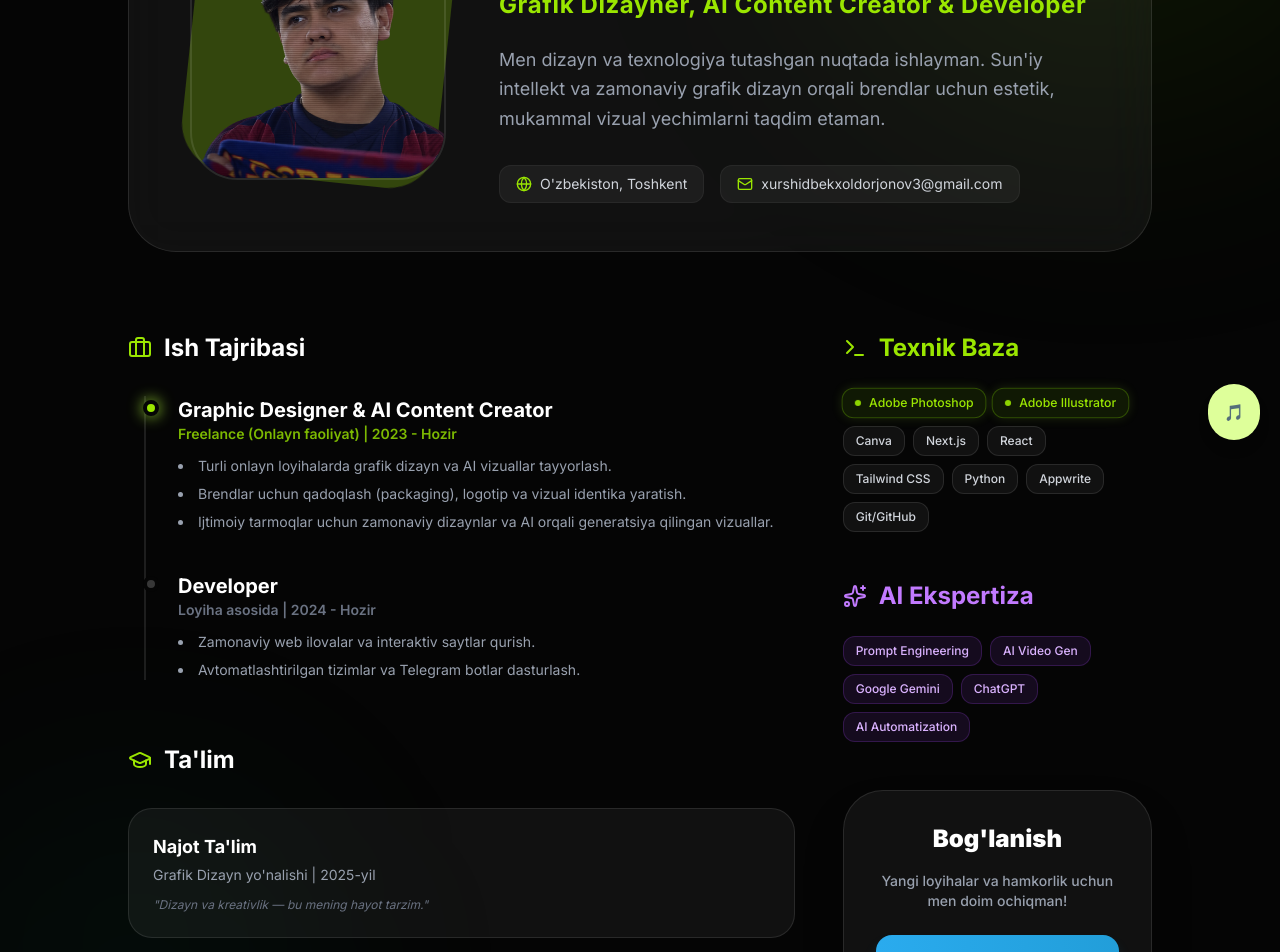
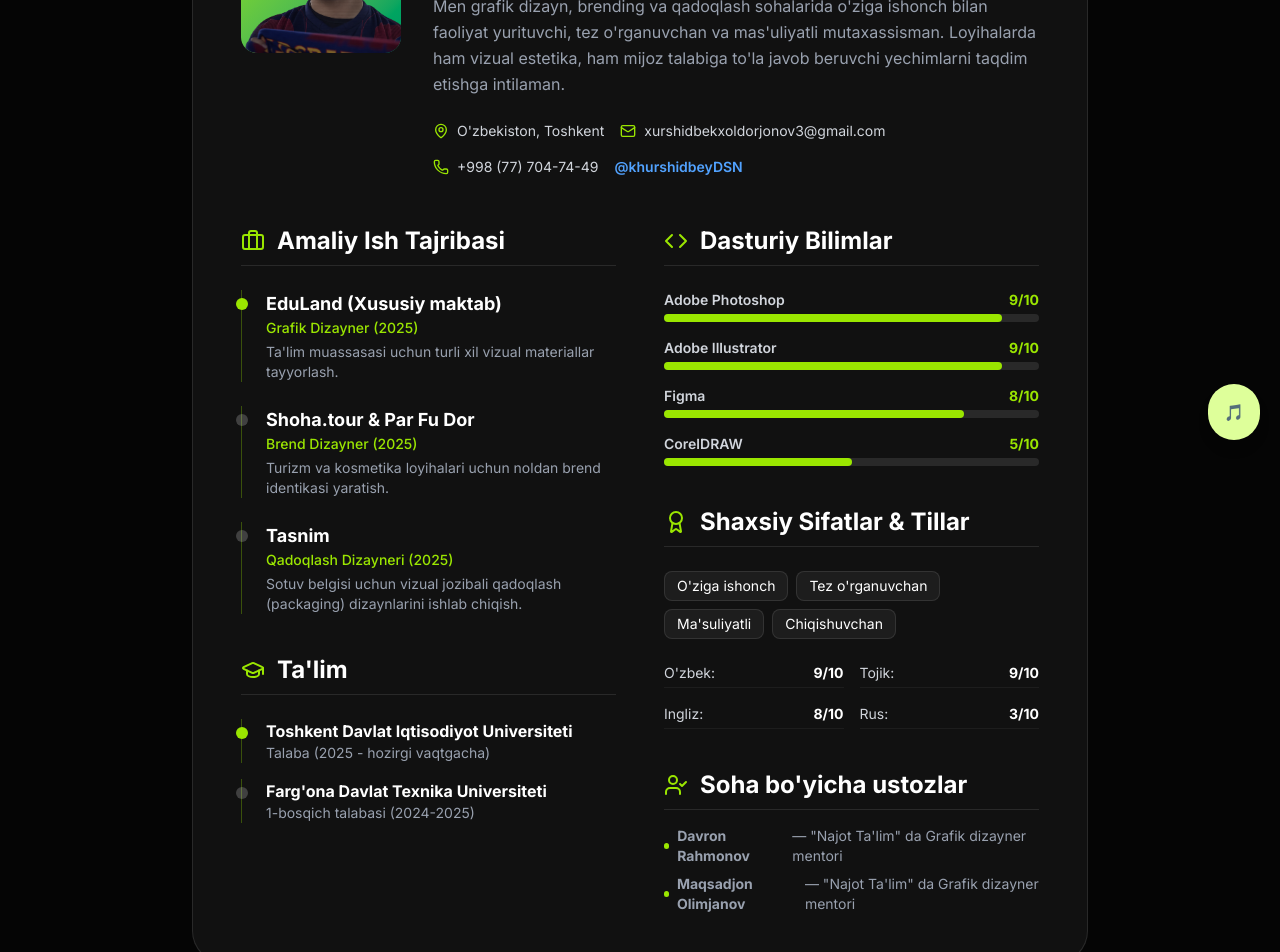
Before and after one commit to khurshidbey/final-portfolio, a Next.js app: page /cv in a window 1280 px wide. Shown: the part 340-1292 px from the top of the page. Built offline with nearby package versions, Linux system fonts and the light colour scheme.

Commit message:
CV va Prompts sahifalari to'g'ri manzildan yuklandi

```diff
--- a/src/app/cv/page.js
+++ b/src/app/cv/page.js
@@ -1,148 +1,154 @@
 "use client";
 import { motion } from "framer-motion";
 import Link from "next/link";
-import {
-  ArrowLeft, Download, Briefcase, Sparkles, Terminal,
-  GraduationCap, Globe, MessageCircle, Mail
-} from "lucide-react";
+import { ArrowLeft, Download, Mail, Phone, MapPin, Briefcase, GraduationCap, Code, Award, UserCheck } from "lucide-react";
 
 export default function CVPage() {
+  const handlePrint = () => {
+    window.print();
+  };
+
   return (
-    <main className="min-h-screen bg-[#050505] text-white pt-24 pb-20 px-6 relative overflow-hidden">
-      <div className="absolute top-[-10%] right-[-10%] w-[600px] h-[600px] bg-lime-600/10 blur-[130px] rounded-full pointer-events-none" />
-      <div className="absolute bottom-[-5%] left-[-5%] w-[400px] h-[400px] bg-emerald-600/5 blur-[100px] rounded-full pointer-events-none" />
+    <main className="min-h-screen bg-[#050505] text-white pt-24 pb-20 px-6 print:bg-white print:text-black print:pt-0 print:pb-0">
+      <div className="max-w-4xl mx-auto relative z-10 print:max-w-full print:mx-0">
 
-      <div className="max-w-5xl mx-auto relative z-10">
-
-        <div className="flex justify-between items-center mb-12">
-          <Link href="/" className="group flex items-center gap-2 text-gray-400 hover:text-white transition-colors">
-            <ArrowLeft size={20} className="group-hover:-translate-x-1 transition-transform" /> Asosiy sahifaga qaytish
+        {/* Tepa tugmalar (PDF qilish paytida yashirinadi) */}
+        <div className="flex justify-between items-center mb-10 print:hidden">
+          <Link href="/" className="inline-flex items-center gap-2 text-gray-400 hover:text-white transition-colors">
+            <ArrowLeft size={20} /> Asosiy sahifaga qaytish
           </Link>
-
-          <a href="/khurshidbey_CV.pdf" download className="flex items-center gap-2 bg-lime-400 text-black px-6 py-3 rounded-2xl font-bold hover:bg-lime-300 hover:scale-105 transition-all shadow-lg shadow-lime-400/20">
-            <Download size={20} /> PDF Yuklab olish
-          </a>
+          <button onClick={handlePrint} className="bg-lime-400 text-black px-6 py-3 rounded-full font-bold hover:bg-lime-300 transition-all flex items-center gap-2 shadow-lg shadow-lime-400/20">
+            <Download size={18} /> PDF Yuklab olish
+          </button>
         </div>
 
-        <motion.div initial={{ opacity: 0, y: 20 }} animate={{ opacity: 1, y: 0 }} className="grid md:grid-cols-3 gap-10 items-center mb-20 bg-white/5 border border-white/10 p-8 md:p-12 rounded-[3rem] backdrop-blur-xl">
-          <div className="relative w-48 h-48 md:w-64 md:h-64 mx-auto">
-            <div className="absolute inset-0 bg-lime-400 rounded-[3rem] rotate-6 opacity-20 animate-pulse" />
-            <img src="/me.jpg" alt="khurshidbey" className="w-full h-full object-cover rounded-[3rem] border-2 border-white/10 relative z-10" />
+        {/* ASOSIY CV KARTASI */}
+        <div className="bg-white/5 border border-white/10 rounded-[2rem] p-8 md:p-12 print:bg-white print:border-none print:p-0">
+
+          {/* Header qismi */}
+          <div className="flex flex-col md:flex-row gap-8 items-start mb-12 print:flex-row print:gap-8">
+            <div className="w-32 h-32 md:w-40 md:h-40 bg-gradient-to-br from-lime-400 to-emerald-600 rounded-2xl overflow-hidden flex-shrink-0 relative print:border-2 print:border-gray-200">
+              <img src="/me.jpg" alt="Xurshidbek Xoldorjonov" className="w-full h-full object-cover grayscale-[20%]" />
             </div>
 
-          <div className="md:col-span-2 text-center md:text-left">
-            <h1 className="text-5xl md:text-7xl font-black mb-4">khurshid<span className="text-lime-400">bey</span></h1>
-            <h2 className="text-xl md:text-2xl text-lime-400 font-bold mb-6 tracking-wide">Grafik Dizayner, AI Content Creator & Developer</h2>
-            <p className="text-gray-400 text-lg leading-relaxed max-w-2xl">
-              Men dizayn va texnologiya tutashgan nuqtada ishlayman. Sun'iy intellekt va zamonaviy grafik dizayn orqali brendlar uchun estetik, mukammal vizual yechimlarni taqdim etaman.
+            <div className="flex-1">
+              <h1 className="text-4xl md:text-5xl font-black mb-2 print:text-gray-900">Xurshidbek Xoldorjonov</h1>
+              <h2 className="text-xl text-lime-400 font-bold mb-4 print:text-emerald-700">Grafik Dizayner</h2>
+              <p className="text-gray-400 leading-relaxed mb-6 print:text-gray-700 text-sm md:text-base">
+                Men grafik dizayn, brending va qadoqlash sohalarida o'ziga ishonch bilan faoliyat yurituvchi, tez o'rganuvchan va mas'uliyatli mutaxassisman. Loyihalarda ham vizual estetika, ham mijoz talabiga to'la javob beruvchi yechimlarni taqdim etishga intilaman.
               </p>
 
-            <div className="flex flex-wrap justify-center md:justify-start gap-4 mt-8">
-               <div className="flex items-center gap-2 text-sm text-gray-300 bg-white/5 px-4 py-2 rounded-xl border border-white/5">
-                 <Globe size={16} className="text-lime-400" /> O'zbekiston, Toshkent
-               </div>
-               <div className="flex items-center gap-2 text-sm text-gray-300 bg-white/5 px-4 py-2 rounded-xl border border-white/5">
-                 <Mail size={16} className="text-lime-400" /> xurshidbekxoldorjonov3@gmail.com
+              <div className="flex flex-wrap gap-4 text-sm text-gray-300 print:text-gray-600">
+                <span className="flex items-center gap-2"><MapPin size={16} className="text-lime-400 print:text-emerald-600"/> O'zbekiston, Toshkent</span>
+                <span className="flex items-center gap-2"><Mail size={16} className="text-lime-400 print:text-emerald-600"/> xurshidbekxoldorjonov3@gmail.com</span>
+                <span className="flex items-center gap-2"><Phone size={16} className="text-lime-400 print:text-emerald-600"/> +998 (77) 704-74-49</span>
+                <span className="flex items-center gap-2 text-blue-400 print:text-blue-600 font-semibold">@khurshidbeyDSN</span>
               </div>
             </div>
           </div>
-        </motion.div>
 
-        <div className="grid md:grid-cols-3 gap-12">
+          <div className="grid md:grid-cols-2 gap-12 print:grid-cols-2">
 
-          <div className="md:col-span-2 space-y-16">
+            {/* ISH TAJRIBASI VA TA'LIM */}
+            <div>
+              <h3 className="text-2xl font-bold mb-6 flex items-center gap-3 print:text-gray-900 border-b border-white/10 print:border-gray-300 pb-2">
+                <Briefcase className="text-lime-400 print:text-emerald-600"/> Amaliy Ish Tajribasi
+              </h3>
+              <div className="space-y-6 mb-10">
 
-            <section>
-              <h3 className="text-2xl font-bold mb-8 flex items-center gap-3"><Briefcase className="text-lime-400"/> Ish Tajribasi</h3>
-              <div className="space-y-10 border-l-2 border-white/10 ml-4 pl-8 relative">
-
-                <div className="relative">
-                  <div className="absolute -left-[35px] top-1 w-4 h-4 bg-lime-400 rounded-full border-4 border-[#050505] shadow-[0_0_15px_#a3e635]"></div>
-                  <h4 className="text-xl font-bold">Graphic Designer & AI Content Creator</h4>
-                  <p className="text-lime-400/80 text-sm font-semibold mb-3">Freelance (Onlayn faoliyat) | 2023 - Hozir</p>
-                  <ul className="text-gray-400 text-sm space-y-2 list-disc list-inside">
-                    <li>Turli onlayn loyihalarda grafik dizayn va AI vizuallar tayyorlash.</li>
-                    <li>Brendlar uchun qadoqlash (packaging), logotip va vizual identika yaratish.</li>
-                    <li>Ijtimoiy tarmoqlar uchun zamonaviy dizaynlar va AI orqali generatsiya qilingan vizuallar.</li>
-                  </ul>
+                <div className="relative pl-6 border-l border-lime-400/30 print:border-emerald-600/50">
+                  <div className="absolute w-3 h-3 bg-lime-400 print:bg-emerald-600 rounded-full -left-[6.5px] top-2"></div>
+                  <h4 className="font-bold text-lg print:text-gray-800">EduLand (Xususiy maktab)</h4>
+                  <p className="text-sm text-lime-400 print:text-emerald-600 font-medium mb-1">Grafik Dizayner (2025)</p>
+                  <p className="text-sm text-gray-400 print:text-gray-600">Ta'lim muassasasi uchun turli xil vizual materiallar tayyorlash.</p>
                 </div>
 
-                <div className="relative">
-                  <div className="absolute -left-[35px] top-1 w-4 h-4 bg-white/20 rounded-full border-4 border-[#050505]"></div>
-                  <h4 className="text-xl font-bold">Developer</h4>
-                  <p className="text-gray-500 text-sm font-semibold mb-3">Loyiha asosida | 2024 - Hozir</p>
-                  <ul className="text-gray-400 text-sm space-y-2 list-disc list-inside">
-                    <li>Zamonaviy web ilovalar va interaktiv saytlar qurish.</li>
-                    <li>Avtomatlashtirilgan tizimlar va Telegram botlar dasturlash.</li>
-                  </ul>
+                <div className="relative pl-6 border-l border-lime-400/30 print:border-emerald-600/50">
+                  <div className="absolute w-3 h-3 bg-white/20 print:bg-gray-400 rounded-full -left-[6.5px] top-2"></div>
+                  <h4 className="font-bold text-lg print:text-gray-800">Shoha.tour & Par Fu Dor</h4>
+                  <p className="text-sm text-lime-400 print:text-emerald-600 font-medium mb-1">Brend Dizayner (2025)</p>
+                  <p className="text-sm text-gray-400 print:text-gray-600">Turizm va kosmetika loyihalari uchun noldan brend identikasi yaratish.</p>
                 </div>
 
+                <div className="relative pl-6 border-l border-lime-400/30 print:border-emerald-600/50">
+                  <div className="absolute w-3 h-3 bg-white/20 print:bg-gray-400 rounded-full -left-[6.5px] top-2"></div>
+                  <h4 className="font-bold text-lg print:text-gray-800">Tasnim</h4>
+                  <p className="text-sm text-lime-400 print:text-emerald-600 font-medium mb-1">Qadoqlash Dizayneri (2025)</p>
+                  <p className="text-sm text-gray-400 print:text-gray-600">Sotuv belgisi uchun vizual jozibali qadoqlash (packaging) dizaynlarini ishlab chiqish.</p>
                 </div>
-            </section>
-
-            <section>
-              <h3 className="text-2xl font-bold mb-8 flex items-center gap-3"><GraduationCap className="text-lime-400"/> Ta'lim</h3>
-              <div className="bg-white/5 border border-white/10 p-6 rounded-3xl">
-                <h4 className="text-lg font-bold">Najot Ta'lim</h4>
-                <p className="text-gray-400 text-sm mt-1">Grafik Dizayn yo'nalishi | 2025-yil</p>
-                <p className="text-gray-500 text-xs mt-3 italic">"Dizayn va kreativlik — bu mening hayot tarzim."</p>
-              </div>
-            </section>
-
               </div>
 
-          <div className="space-y-12">
+              <h3 className="text-2xl font-bold mb-6 flex items-center gap-3 print:text-gray-900 border-b border-white/10 print:border-gray-300 pb-2">
+                <GraduationCap className="text-lime-400 print:text-emerald-600"/> Ta'lim
+              </h3>
+              <div className="space-y-4 mb-10">
+                <div className="relative pl-6 border-l border-lime-400/30 print:border-emerald-600/50">
+                  <div className="absolute w-3 h-3 bg-lime-400 print:bg-emerald-600 rounded-full -left-[6.5px] top-2"></div>
+                  <h4 className="font-bold print:text-gray-800">Toshkent Davlat Iqtisodiyot Universiteti</h4>
+                  <p className="text-sm text-gray-400 print:text-gray-600">Talaba (2025 - hozirgi vaqtgacha)</p>
+                </div>
+                <div className="relative pl-6 border-l border-lime-400/30 print:border-emerald-600/50">
+                  <div className="absolute w-3 h-3 bg-white/20 print:bg-gray-400 rounded-full -left-[6.5px] top-2"></div>
+                  <h4 className="font-bold print:text-gray-800">Farg'ona Davlat Texnika Universiteti</h4>
+                  <p className="text-sm text-gray-400 print:text-gray-600">1-bosqich talabasi (2024-2025)</p>
+                </div>
+              </div>
+            </div>
 
-            {/* TEXNIK BAZA SECTION */}
-            <section>
-              <h3 className="text-2xl font-bold mb-6 flex items-center gap-3 text-lime-400"><Terminal size={24}/> Texnik Baza</h3>
-              <div className="flex flex-wrap gap-2">
-                {['Adobe Photoshop', 'Adobe Illustrator', 'Canva', 'Next.js', 'React', 'Tailwind CSS', 'Python', 'Appwrite', 'Git/GitHub'].map(skill => {
-                  // Asosiy qurollarni tekshiramiz
-                  const isCoreSkill = skill === 'Adobe Photoshop' || skill === 'Adobe Illustrator';
+            {/* TEXNIK BAZA VA SIFATLAR */}
+            <div>
+              <h3 className="text-2xl font-bold mb-6 flex items-center gap-3 print:text-gray-900 border-b border-white/10 print:border-gray-300 pb-2">
+                <Code className="text-lime-400 print:text-emerald-600"/> Dasturiy Bilimlar
+              </h3>
 
-                  return (
-                    <span
-                      key={skill}
-                      className={`flex items-center gap-2 px-3 py-1.5 rounded-xl text-xs font-medium transition-all duration-300 ${
-                        isCoreSkill
-                          ? 'bg-lime-500/10 border border-lime-500/30 text-lime-400 shadow-[0_0_10px_rgba(163,230,53,0.15)] scale-[1.02]'
-                          : 'bg-white/5 border border-white/10 text-gray-300 hover:bg-white/10'
-                      }`}
-                    >
-                      {/* Agar asosiy qurol bo'lsa mitti puls uruvchi nuqta qo'shamiz */}
-                      {isCoreSkill && <span className="w-1.5 h-1.5 rounded-full bg-lime-400 animate-pulse" />}
-                      {skill}
-                    </span>
-                  );
-                })}
+              <div className="mb-10 space-y-4">
+                <div>
+                  <div className="flex justify-between text-sm mb-1"><span className="text-gray-300 print:text-gray-800 font-semibold">Adobe Photoshop</span><span className="text-lime-400 font-bold">9/10</span></div>
+                  <div className="w-full bg-white/10 print:bg-gray-200 rounded-full h-2"><div className="bg-lime-400 print:bg-emerald-500 h-2 rounded-full w-[90%]"></div></div>
                 </div>
-            </section>
+                <div>
+                  <div className="flex justify-between text-sm mb-1"><span className="text-gray-300 print:text-gray-800 font-semibold">Adobe Illustrator</span><span className="text-lime-400 font-bold">9/10</span></div>
+                  <div className="w-full bg-white/10 print:bg-gray-200 rounded-full h-2"><div className="bg-lime-400 print:bg-emerald-500 h-2 rounded-full w-[90%]"></div></div>
+                </div>
+                <div>
+                  <div className="flex justify-between text-sm mb-1"><span className="text-gray-300 print:text-gray-800 font-semibold">Figma</span><span className="text-lime-400 font-bold">8/10</span></div>
+                  <div className="w-full bg-white/10 print:bg-gray-200 rounded-full h-2"><div className="bg-lime-400 print:bg-emerald-500 h-2 rounded-full w-[80%]"></div></div>
+                </div>
+                <div>
+                  <div className="flex justify-between text-sm mb-1"><span className="text-gray-300 print:text-gray-800 font-semibold">CorelDRAW</span><span className="text-lime-400 font-bold">5/10</span></div>
+                  <div className="w-full bg-white/10 print:bg-gray-200 rounded-full h-2"><div className="bg-lime-400 print:bg-emerald-500 h-2 rounded-full w-[50%]"></div></div>
+                </div>
+              </div>
 
-            <section>
-              <h3 className="text-2xl font-bold mb-6 flex items-center gap-3 text-purple-400"><Sparkles size={24}/> AI Ekspertiza</h3>
-              <div className="flex flex-wrap gap-2">
-                {['Prompt Engineering', 'AI Video Gen', 'Google Gemini', 'ChatGPT', 'AI Automatization'].map(skill => (
-                  <span key={skill} className="bg-purple-500/10 border border-purple-500/20 px-3 py-1.5 rounded-xl text-xs font-medium text-purple-300">
-                    {skill}
-                  </span>
+              <h3 className="text-2xl font-bold mb-6 flex items-center gap-3 print:text-gray-900 border-b border-white/10 print:border-gray-300 pb-2">
+                <Award className="text-lime-400 print:text-emerald-600"/> Shaxsiy Sifatlar & Tillar
+              </h3>
+              <div className="mb-6 flex flex-wrap gap-2">
+                {["O'ziga ishonch", "Tez o'rganuvchan", "Ma'suliyatli", "Chiqishuvchan"].map(skill => (
+                  <span key={skill} className="px-3 py-1 bg-white/5 print:bg-gray-100 print:text-gray-800 border border-white/10 print:border-gray-300 rounded-lg text-sm">{skill}</span>
                 ))}
               </div>
-            </section>
 
-            <section className="bg-white/5 border border-white/10 p-8 rounded-[2.5rem] text-center shadow-2xl relative overflow-hidden group">
-              <div className="absolute inset-0 bg-gradient-to-br from-lime-400/10 to-emerald-500/10 opacity-0 group-hover:opacity-100 transition-opacity duration-500" />
-              <h3 className="text-2xl font-black mb-4 relative z-10 text-white">Bog'lanish</h3>
-              <p className="text-sm font-medium mb-6 text-gray-400 relative z-10">Yangi loyihalar va hamkorlik uchun men doim ochiqman!</p>
-              <a href="https://t.me/khurshidbeyDSN" target="_blank" className="relative z-10 flex items-center justify-center gap-3 bg-gradient-to-r from-[#2AABEE] to-[#229ED9] text-white py-4 px-6 rounded-2xl font-bold hover:scale-105 transition-transform shadow-lg shadow-[#2AABEE]/30">
-                <MessageCircle size={24} /> @khurshidbeyDSN
-              </a>
-            </section>
+              <div className="grid grid-cols-2 gap-4 text-sm text-gray-300 print:text-gray-800 mb-10">
+                <div className="flex justify-between border-b border-white/5 print:border-gray-300 pb-1"><span>O'zbek:</span> <span className="font-bold text-white print:text-black">9/10</span></div>
+                <div className="flex justify-between border-b border-white/5 print:border-gray-300 pb-1"><span>Tojik:</span> <span className="font-bold text-white print:text-black">9/10</span></div>
+                <div className="flex justify-between border-b border-white/5 print:border-gray-300 pb-1"><span>Ingliz:</span> <span className="font-bold text-white print:text-black">8/10</span></div>
+                <div className="flex justify-between border-b border-white/5 print:border-gray-300 pb-1"><span>Rus:</span> <span className="font-bold text-white print:text-black">3/10</span></div>
+              </div>
+
+              <h3 className="text-2xl font-bold mb-4 flex items-center gap-3 print:text-gray-900 border-b border-white/10 print:border-gray-300 pb-2">
+                <UserCheck className="text-lime-400 print:text-emerald-600"/> Soha bo'yicha ustozlar
+              </h3>
+              <ul className="space-y-2 text-gray-400 print:text-gray-700 text-sm">
+                <li className="flex items-center gap-2"><div className="w-1.5 h-1.5 bg-lime-400 print:bg-emerald-600 rounded-full"></div> <b>Davron Rahmonov</b> — "Najot Ta'lim" da Grafik dizayner mentori</li>
+                <li className="flex items-center gap-2"><div className="w-1.5 h-1.5 bg-lime-400 print:bg-emerald-600 rounded-full"></div> <b>Maqsadjon Olimjanov</b> — "Najot Ta'lim" da Grafik dizayner mentori</li>
+              </ul>
 
             </div>
           </div>
 
         </div>
+      </div>
     </main>
   );
 }
--- a/src/app/page.js
+++ b/src/app/page.js
@@ -95,7 +95,7 @@
               </span>
             </motion.div>
             <motion.h1 initial={{ opacity: 0, y: 20 }} animate={{ opacity: 1, y: 0 }} transition={{ duration: 0.5, delay: 0.3 }} className="text-5xl md:text-7xl lg:text-8xl font-black mb-6 leading-tight drop-shadow-2xl">
-              Vizuallar <br /><span className="text-transparent bg-clip-text bg-gradient-to-r from-lime-400 to-emerald-400">Mukammalligi</span>
+             Xurshidbek <br /><span className="text-transparent bg-clip-text bg-gradient-to-r from-lime-400 to-emerald-400">Xoldorjonov</span>
             </motion.h1>
             <motion.p initial={{ opacity: 0, y: 20 }} animate={{ opacity: 1, y: 0 }} transition={{ duration: 0.5, delay: 0.4 }} className="text-gray-300 text-lg md:text-xl max-w-lg mb-10 leading-relaxed font-medium drop-shadow-md bg-[#050505]/40 p-2 rounded-xl backdrop-blur-sm border border-white/5">
               Brendingizga moslashtirilgan vizual dizaynlar va sun'iy intellekt orqali raqamli loyihalaringizni yangi bosqichga olib chiqaman.
```
Also changed, not shown: src/app/prompts/page.js (+64 -71 lines). Lines whose indentation alone changed are shown as unchanged.
